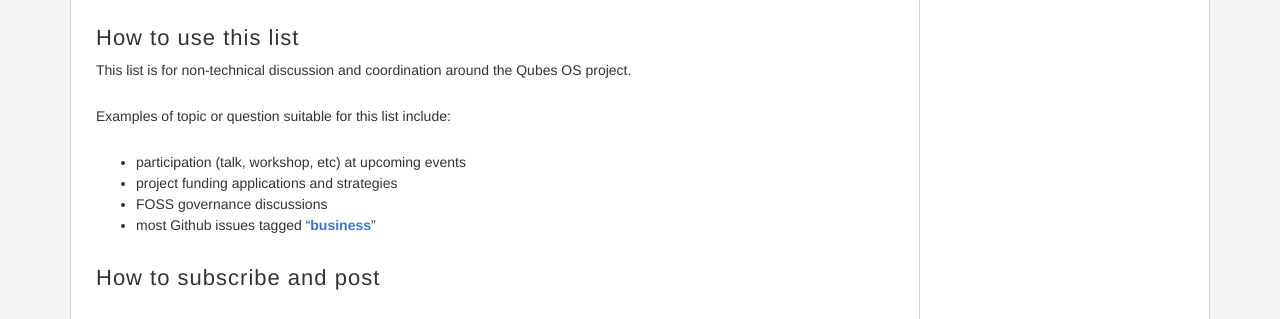
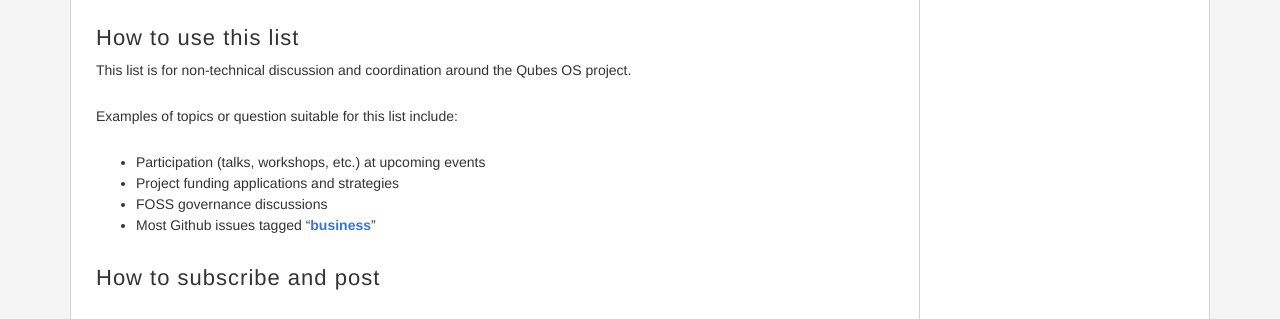
Before and after one commit to QubesOS/qubesos.github.io, a Jekyll site: the page built from pages/mailing-lists.md, in a window 1280 px wide and 900 px high, scrolled down 4202 px. Shown: the part 152-471 px from the top of the window. Built offline with Jekyll 4.4.1, drawn with Linux system fonts in a browser that asks for light colours; some web fonts are replaced.

Commit message:
Minor editing

```diff
--- a/pages/mailing-lists.md
+++ b/pages/mailing-lists.md
@@ -277,12 +277,12 @@ qubes-project
 This list is for non-technical discussion and coordination around the
 Qubes OS project.
 
-Examples of topic or question suitable for this list include:
+Examples of topics or question suitable for this list include:
 
-* participation (talk, workshop, etc) at upcoming events
-* project funding applications and strategies
+* Participation (talks, workshops, etc.) at upcoming events
+* Project funding applications and strategies
 * FOSS governance discussions
-* most Github issues tagged "[business]"
+* Most Github issues tagged "[business]"
 
 ### How to subscribe and post
 
```
